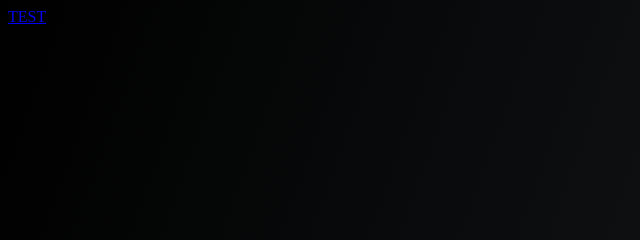
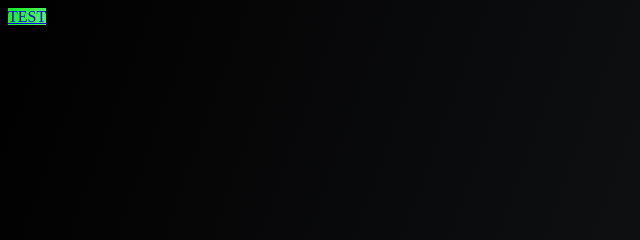
Before and after one commit to Jepey/WeecalcApp, a plain HTML site: page index.html in a window 1280 px wide. Shown: the top 240 px of the page, 0-640 px from the left. Drawn offline with Linux system fonts and the light colour scheme.

Commit message:
Update style.css

```diff
--- a/style.css
+++ b/style.css
@@ -5,3 +5,10 @@ body {
 	min-width: 960px;
 	min-height:100%;
 }
+
+#download {
+	background: -webkit-linear-gradient(110deg, #11ee22, #58f365) no-repeat 100% 100% fixed;
+	background: linear-gradient(110deg, #11ee22, #58f365) no-repeat 100% 100% fixed;
+	min-width:7.5%;
+	min-height:5%;
+}
```
